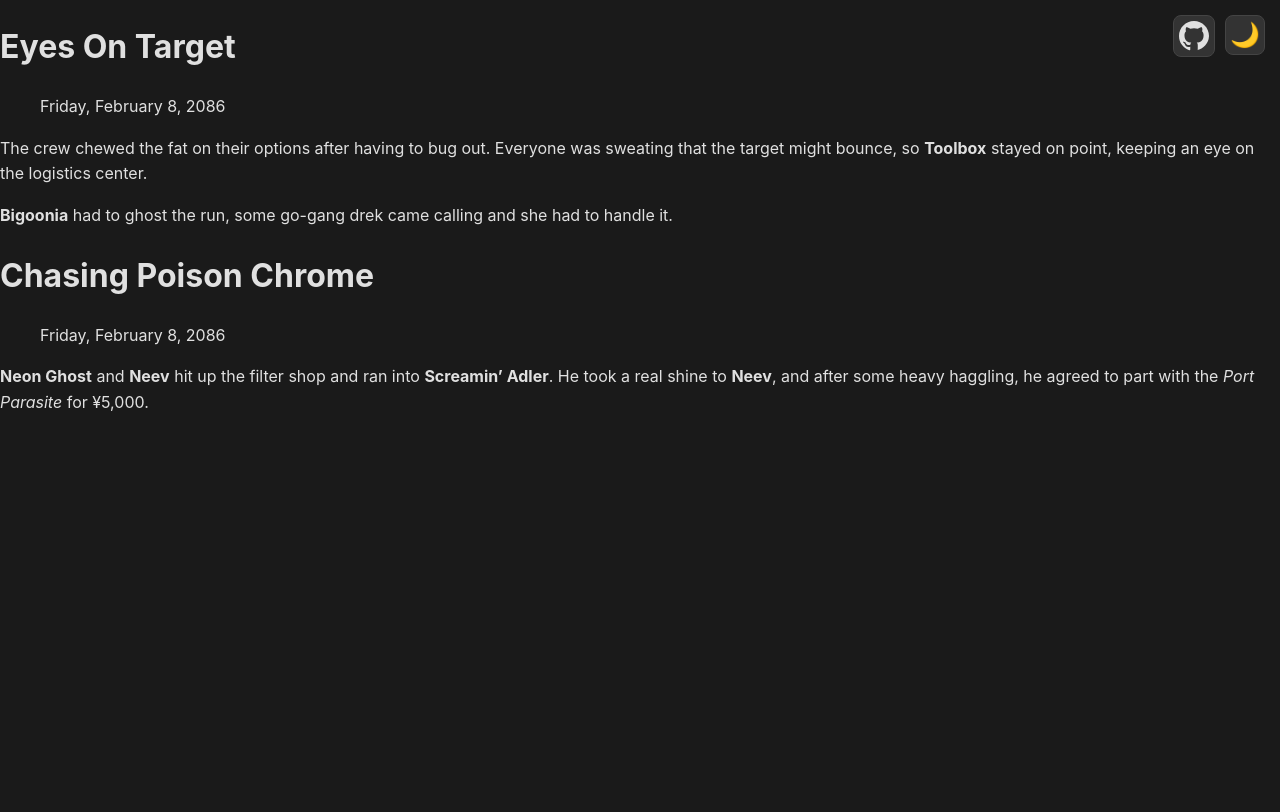
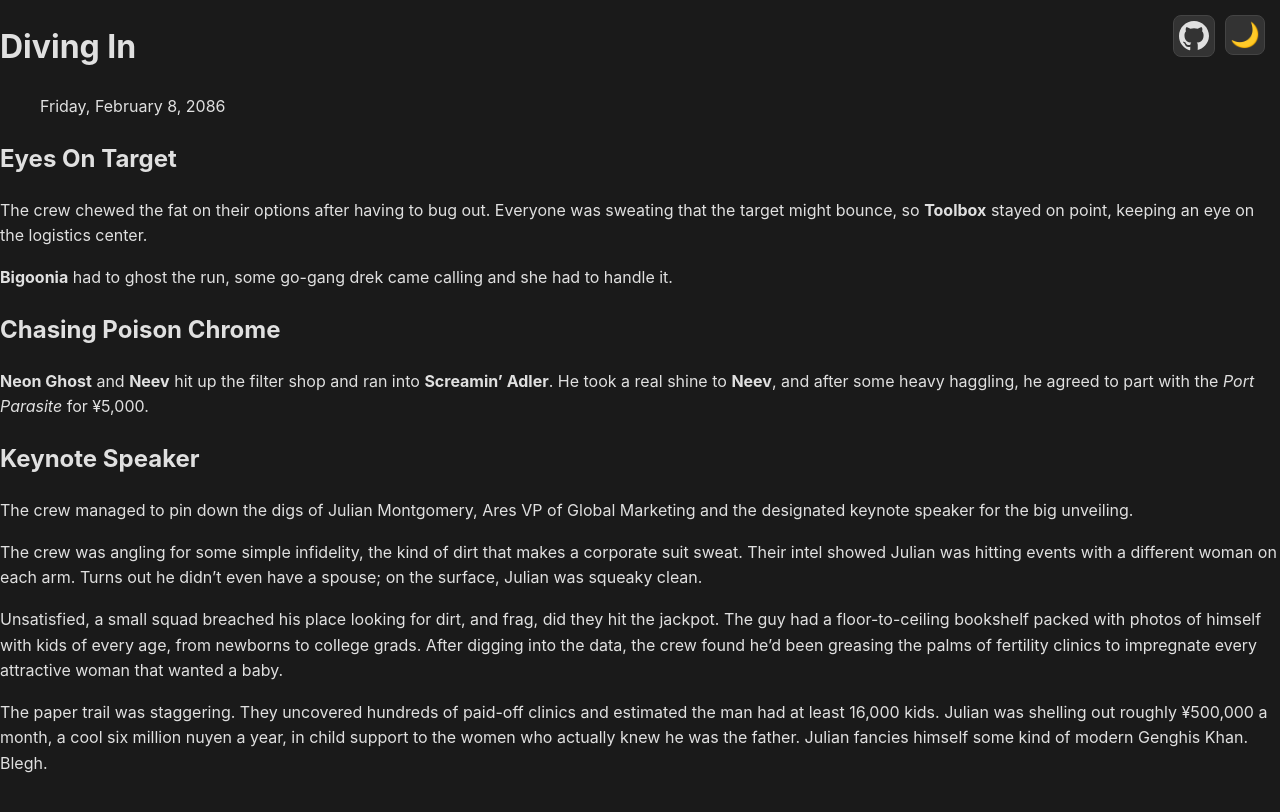
Before and after one commit to TabletopAdventures/tabletopadventures.github.io, a Jekyll site: the page built from campaigns/_shadowrun_mecayotl/session_05.md, in a window 1280 px wide. Shown: the top 812 px of the page. Built offline with Jekyll 4.4.1, drawn with Linux system fonts in a browser that asks for light colours.

Commit message:
Added the keynote speaker section

```diff
--- a/campaigns/_shadowrun_mecayotl/session_05.md
+++ b/campaigns/_shadowrun_mecayotl/session_05.md
@@ -3,14 +3,22 @@
 date: 2026-07-12
 ---
 
-# Eyes On Target
+# Diving In
 > Friday, February 8, 2086
 
+## Eyes On Target
 The crew chewed the fat on their options after having to bug out. Everyone was sweating that the target might bounce, so **Toolbox** stayed on point, keeping an eye on the logistics center.
 
 **Bigoonia** had to ghost the run, some go-gang drek came calling and she had to handle it.
 
-# Chasing Poison Chrome
-> Friday, February 8, 2086
+## Chasing Poison Chrome
+**Neon Ghost** and **Neev** hit up the filter shop and ran into **Screamin' Adler**. He took a real shine to **Neev**, and after some heavy haggling, he agreed to part with the *Port Parasite* for ¥5,000.
 
-**Neon Ghost** and **Neev** hit up the filter shop and ran into **Screamin' Adler**. He took a real shine to **Neev**, and after some heavy haggling, he agreed to part with the *Port Parasite* for ¥5,000.
+## Keynote Speaker
+The crew managed to pin down the digs of Julian Montgomery, Ares VP of Global Marketing and the designated keynote speaker for the big unveiling.
+
+The crew was angling for some simple infidelity, the kind of dirt that makes a corporate suit sweat. Their intel showed Julian was hitting events with a different woman on each arm. Turns out he didn't even have a spouse; on the surface, Julian was squeaky clean.
+
+Unsatisfied, a small squad breached his place looking for dirt, and frag, did they hit the jackpot. The guy had a floor-to-ceiling bookshelf packed with photos of himself with kids of every age, from newborns to college grads. After digging into the data, the crew found he'd been greasing the palms of fertility clinics to impregnate every attractive woman that wanted a baby.
+
+The paper trail was staggering. They uncovered hundreds of paid-off clinics and estimated the man had at least 16,000 kids. Julian was shelling out roughly ¥500,000 a month, a cool six million nuyen a year, in child support to the women who actually knew he was the father. Julian fancies himself some kind of modern Genghis Khan. Blegh.
```
